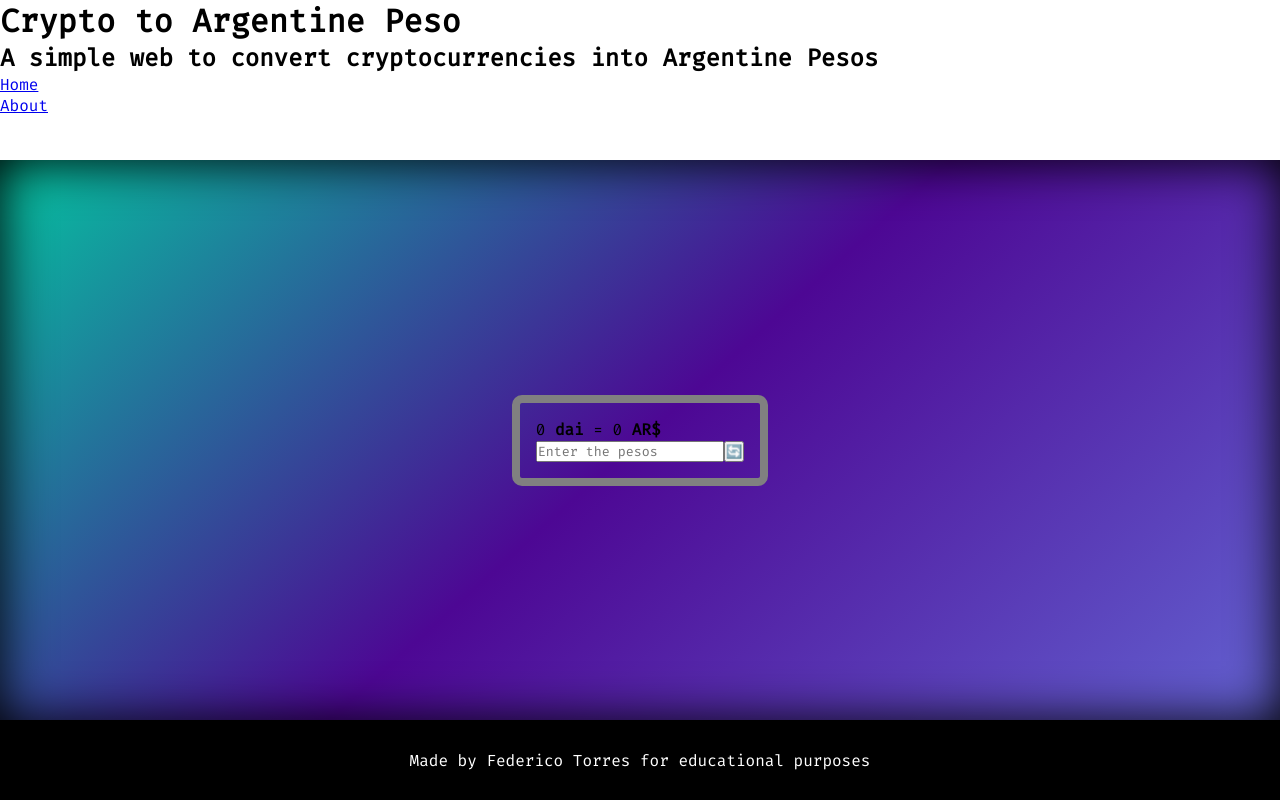
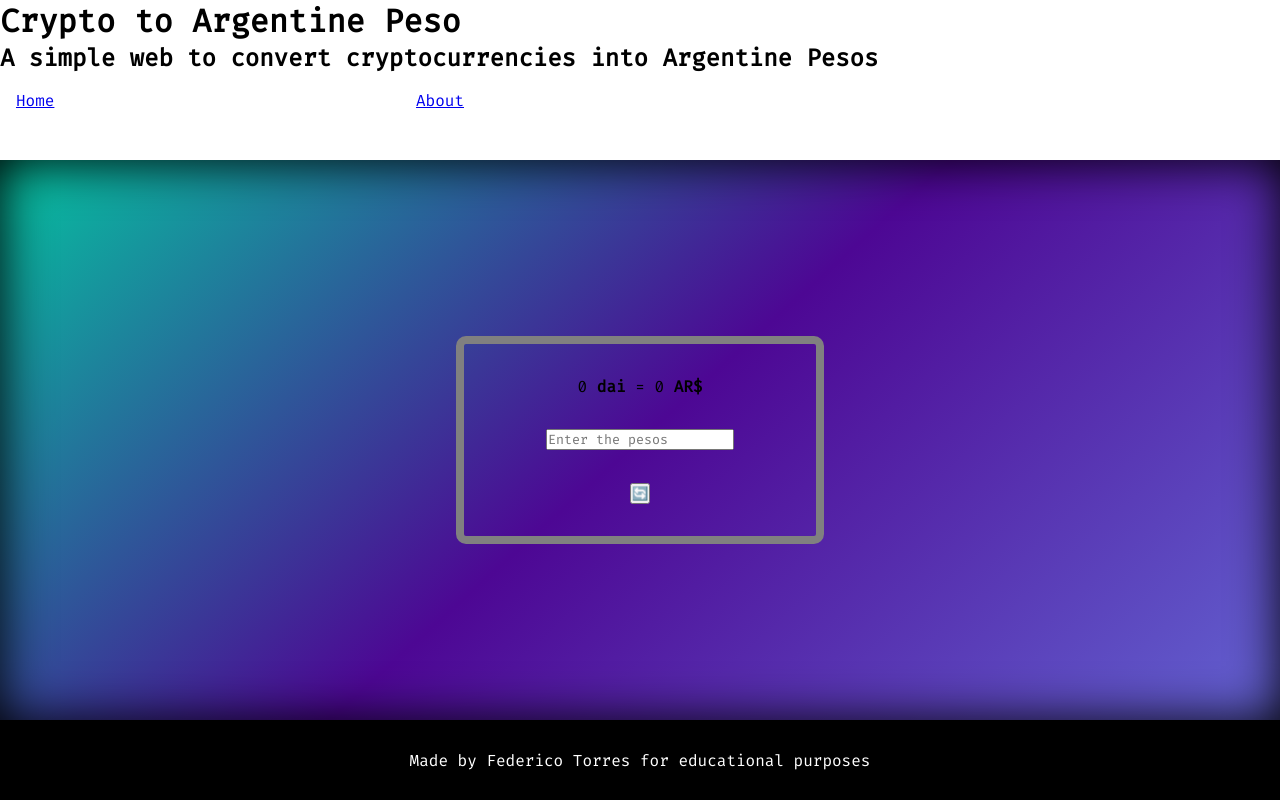
Before and after one commit to FedericoTorres233/crypto-to-peso-arg, a React (Create React App) app: page / in a window 1280 px wide. Built offline with nearby package versions, Linux system fonts and the light colour scheme; no server answers.

Commit message:
add styling to navbar

```diff
--- a/src/components/NavBar.js
+++ b/src/components/NavBar.js
@@ -1,16 +1,16 @@
 import { Link } from "react-router-dom";
+
+import classes from "./NavBar.module.css"
 
 function NavBar() {
   return (
     <header>
       <h1>Crypto to Argentine Peso</h1>
       <h2>A simple web to convert cryptocurrencies into Argentine Pesos</h2>
-      <ul>
+      <ul className={classes.all}>
         <li>
           <Link to="/">Home</Link>
         </li>
-      </ul>
-      <ul>
         <li>
           <Link to="/about">About</Link>
         </li>
--- /dev/null
+++ b/src/components/NavBar.module.css
@@ -0,0 +1,9 @@
+.all {
+  display: grid;
+  grid-template-columns: 50vh 50vh;
+  list-style: none;
+  padding: 1rem;
+}
+
+.all ul li a{
+}
--- a/src/pages/Home.module.css
+++ b/src/pages/Home.module.css
@@ -13,11 +13,16 @@
 }
 
 .calculator {
-    padding:1rem;
-    border:8px solid gray;
-    border-radius: 10px;
-    -webkit-border-radius: 10px;
-    -moz-border-radius: 10px;
-    -ms-border-radius: 10px;
-    -o-border-radius: 10px;
+  padding: 1rem;
+  border: 8px solid gray;
+  border-radius: 10px;
+  -webkit-border-radius: 10px;
+  -moz-border-radius: 10px;
+  -ms-border-radius: 10px;
+  -o-border-radius: 10px;
+  height: 10rem;
+  width: 20rem;
+  align-items: center;
+  display: grid;
+  place-items: center;
 }
```
